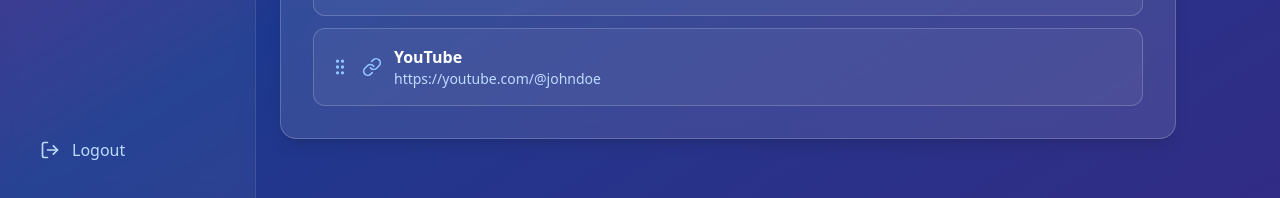
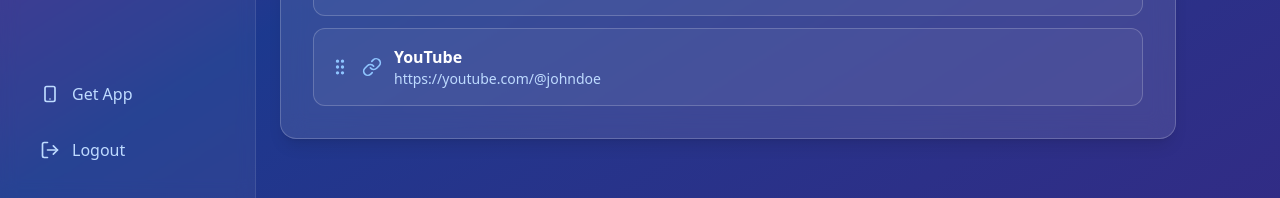
Before and after one commit to thomas-chacko/Droplink, a Next.js app: page /dashboard/links in a window 1280 px wide. Shown: the part 602-800 px from the top of the page. Built offline with nearby package versions, Linux system fonts and the light colour scheme; no server answers; sample sign-in values are in the browser's storage.

Commit message:
sidebar updated

```diff
--- a/app/dashboard/layout.tsx
+++ b/app/dashboard/layout.tsx
@@ -84,13 +84,23 @@
                         })}
                     </nav>
 
+                    <div className="absolute bottom-6 left-6 right-6 space-y-2">
+                        <button
+                            className="w-full cursor-pointer flex items-center gap-3 px-4 py-3 rounded-xl text-blue-200 hover:bg-white/10 transition"
+                        >
+                            <svg className="w-5 h-5" fill="none" stroke="currentColor" viewBox="0 0 24 24">
+                                <path strokeLinecap="round" strokeLinejoin="round" strokeWidth={2} d="M12 18h.01M8 21h8a2 2 0 002-2V5a2 2 0 00-2-2H8a2 2 0 00-2 2v14a2 2 0 002 2z" />
+                            </svg>
+                            <span className="font-medium">Get App</span>
+                        </button>
                         <button
                             onClick={handleLogout}
-                        className="flex items-center gap-3 px-4 py-3 rounded-xl text-blue-200 hover:bg-white/10 transition mt-auto absolute bottom-6"
+                            className="w-full cursor-pointer flex items-center gap-3 px-4 py-3 rounded-xl text-blue-200 hover:bg-white/10 transition"
                         >
                             <LogOut className="w-5 h-5" />
                             <span className="font-medium">Logout</span>
                         </button>
+                    </div>
                 </aside>
 
                 {/* Main Content */}
```
Lines whose indentation alone changed are shown as unchanged.
